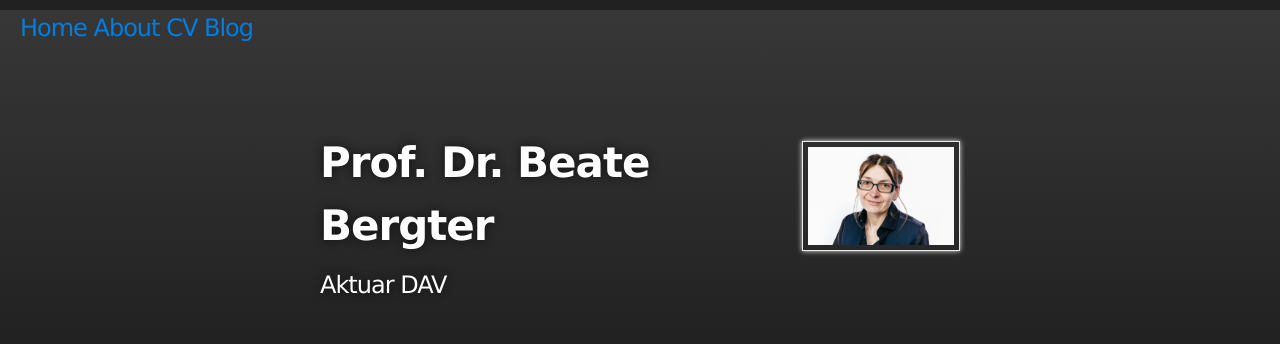
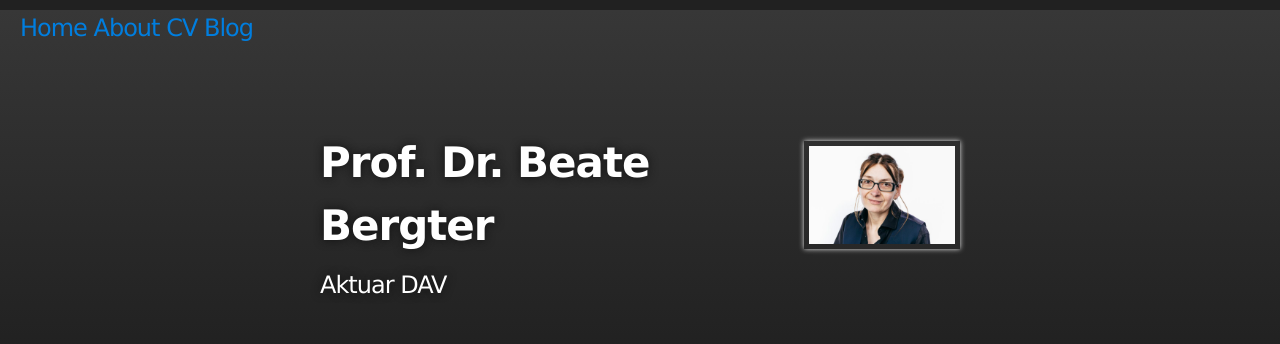
Before and after one commit to bbergter/bbergter, a Jekyll site: the page index.html, which Jekyll copies as it is, in a window 1280 px wide. Shown: the top 344 px of the page. Built offline with Jekyll 4.4.1, drawn with Linux system fonts in a browser that asks for light colours.

Commit message:
Update stylesheet.css

```diff
--- a/stylesheets/stylesheet.css
+++ b/stylesheets/stylesheet.css
@@ -139,9 +139,9 @@ img {
   max-width: 739px;
   padding: 5px;
   margin: 10px 0 10px 0;
-  border: 1px solid #ebebeb;
+  border: 0px solid #ebebeb;
 
-  box-shadow: 0 0 5px #ebebeb;
+  box-shadow: 0 0 0px #ebebeb;
   -webkit-box-shadow: 0 0 5px #ebebeb;
   -moz-box-shadow: 0 0 5px #ebebeb;
   -o-box-shadow: 0 0 5px #ebebeb;
```
